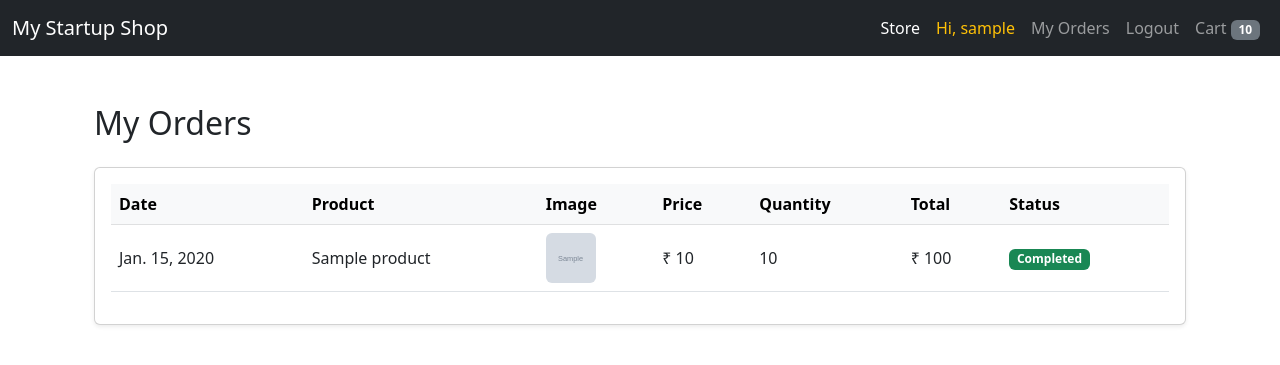
After one commit to vritti-garg/django-ecommerce, a Django app: page /orders/ in a window 1280 px wide. The commit adds this page. Shown: the top 365 px of the page. Run offline with Django 5.2, Linux system fonts and the light colour scheme; a user stored in the database is signed in; tables that the repository leaves empty hold one stand-in row (values such as "Sample post"); grey boxes marked "Sample" are stand-in pictures; some libraries are stand-ins or nearby versions.

Commit message:
"My orders" page to view past orders.

```diff
--- a/store/templates/base.html
+++ b/store/templates/base.html
@@ -33,6 +33,9 @@
             {% if user.is_authenticated %}
                 <li class="nav-item">
                     <span class="nav-link text-warning">Hi, {{ user.username }}</span>
+                </li>
+                <li class="nav-item">
+                    <a class="nav-link" href="{% url 'orders' %}">My Orders</a>
                 </li>
                 <li class="nav-item">
                     <a class="nav-link" href="{% url 'logout' %}">Logout</a>
--- /dev/null
+++ b/store/templates/orders.html
@@ -0,0 +1,52 @@
+{% extends 'base.html' %}
+
+{% block content %}
+<div class="container mt-5">
+    <h2 class="mb-4">My Orders</h2>
+
+    {% if orders %}
+    <div class="card shadow-sm">
+        <div class="card-body">
+            <table class="table table-hover align-middle">
+                <thead class="table-light">
+                    <tr>
+                        <th>Date</th>
+                        <th>Product</th>
+                        <th>Image</th>
+                        <th>Price</th>
+                        <th>Quantity</th>
+                        <th>Total</th>
+                        <th>Status</th>
+                    </tr>
+                </thead>
+                <tbody>
+                    {% for order in orders %}
+                    <tr>
+                        <td>{{ order.date }}</td>
+                        <td>{{ order.product.name }}</td>
+                        <td>
+                            {% if order.product.image %}
+                            <img src="{{ order.product.image.url }}" style="height: 50px; width: 50px; object-fit: cover;" class="rounded">
+                            {% endif %}
+                        </td>
+                        <td>₹ {{ order.price }}</td>
+                        <td>{{ order.quantity }}</td>
+                        <td>₹ {% widthratio order.price 1 order.quantity %}</td>
+                        <td>
+                            {% if order.status %}
+                                <span class="badge bg-success">Completed</span>
+                            {% else %}
+                                <span class="badge bg-warning text-dark">Pending</span>
+                            {% endif %}
+                        </td>
+                    </tr>
+                    {% endfor %}
+                </tbody>
+            </table>
+        </div>
+    </div>
+    {% else %}
+        <div class="alert alert-info">You haven't placed any orders yet. <a href="{% url 'homepage' %}">Shop Now</a></div>
+    {% endif %}
+</div>
+{% endblock %}
--- a/store/urls.py
+++ b/store/urls.py
@@ -14,5 +14,6 @@ urlpatterns = [
     path('remove-item/<int:item_id>/', views.remove_from_cart, name='remove_from_cart'),
     #order logic
     path('checkout/', views.checkout, name='checkout'),
+    path('orders/', views.orders, name='orders'),
     path('order-success/', views.order_success, name='order_success'),
 ]
--- a/store/views.py
+++ b/store/views.py
@@ -10,6 +10,12 @@ from django.contrib.auth.decorators import login_required
 from .forms import CheckoutForm
 
 @login_required(login_url='/login/')
+
+def orders(request):
+    # Show orders of current user (order_by -date)
+    orders = Order.objects.filter(user=request.user).order_by('-date')
+    return render(request, 'orders.html', {'orders': orders})
+
 def checkout(request):
     # 1. Get the user's cart
     try:
```
